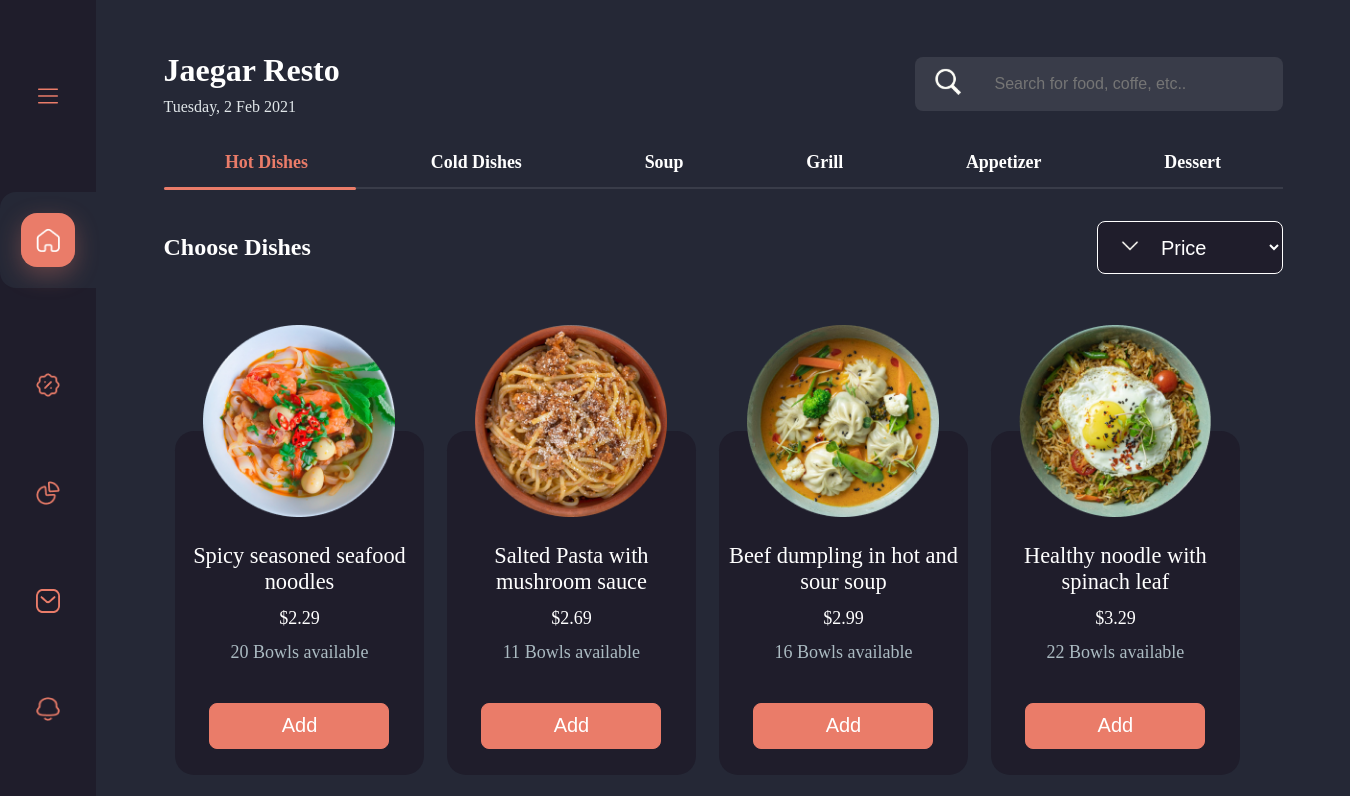
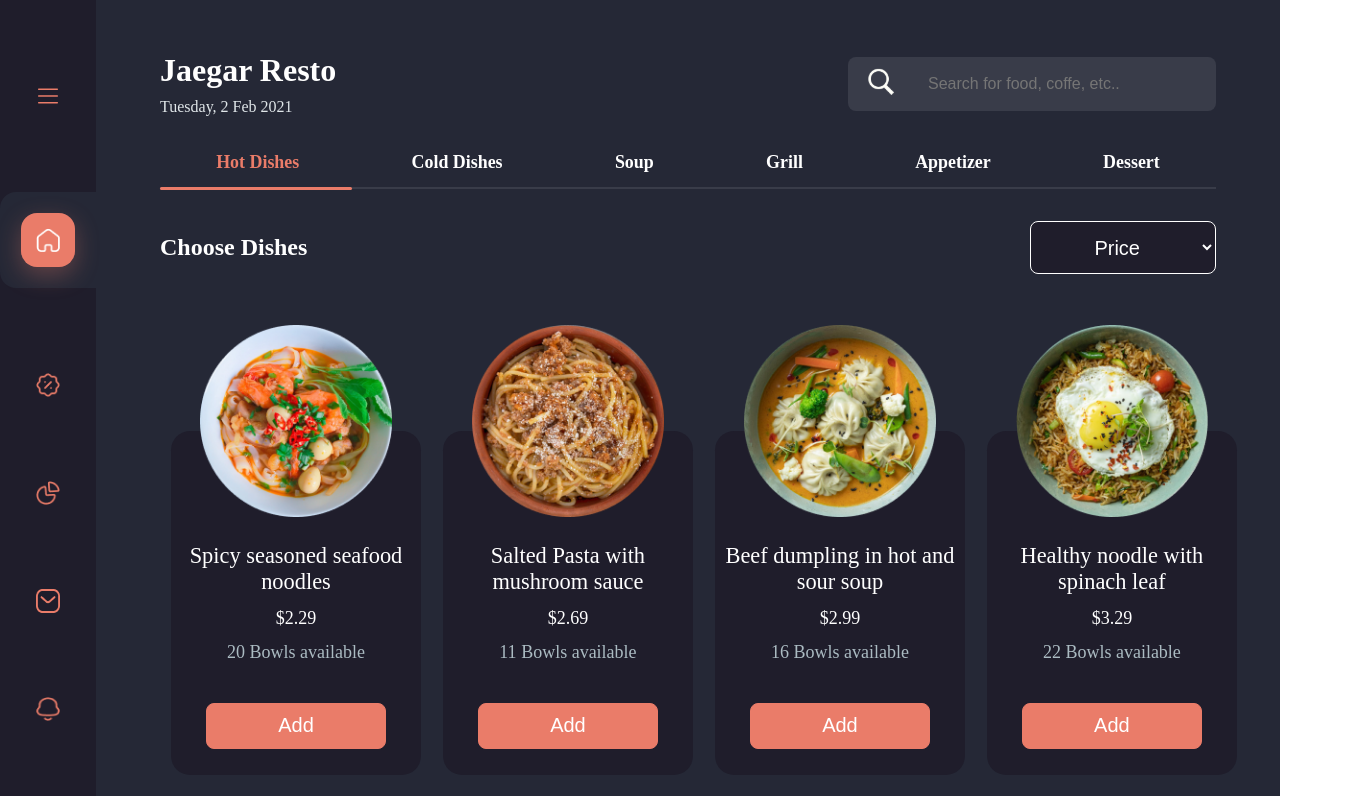
Before and after one commit to MukhriddinToshboyev/Pitsa, a React (Vite) app: page / in a window 1280 px wide. Shown: the top 796 px of the page, 1350 px wide, since content can reach past the window. Built offline with nearby package versions, Linux system fonts and the light colour scheme.

Commit message:
handleLogaut

```diff
--- a/src/App.jsx
+++ b/src/App.jsx
@@ -4,14 +4,10 @@ import Home from "./Home";
 
 function App() {
   const [cart, setCart] = useState([]);
-  const [showCart, setShowCart] = useState(false);
 
   function handleAddToCart(item) {
     setCart([...cart, { ...item, quantity: 1 }]);
   }
-  const handleHSHowCart = () => {
-    setShowCart(true);
-  };
 
   const handleQuantityIncrement = (obj) => {
     if (obj.quantity === 10) {
@@ -48,8 +44,6 @@ function App() {
           cartItems1={cart}
           handleQuantityDecrement={handleQuantityDecrement}
           handleQuantityIncrement={handleQuantityIncrement}
-          handleHSHowCart={handleHSHowCart}
-          showCart={showCart}
         />
       </div>
     </>
--- a/src/Home/index.jsx
+++ b/src/Home/index.jsx
@@ -85,14 +85,21 @@ function Home({
   cartItems1,
   handleQuantityDecrement,
   handleQuantityIncrement,
-  handleHSHowCart,
-  showCart,
 }) {
+  const [showCart, setShowCart] = useState(false);
+
+  const handleHSHowCart = () => {
+    setShowCart(true);
+  };
+  const handleLogaut = () => {
+    setShowCart(false);
+  };
   return (
     <div className="container-div">
       <div className="home-container">
         {showCart && (
           <Orders
+            handleLogaut={handleLogaut}
             handleQuantityDecrement={handleQuantityDecrement}
             handleQuantityIncrement={handleQuantityIncrement}
             cartItems1={cartItems1}
@@ -151,9 +158,6 @@ function Home({
               <p className="home-navigation__line_dishes"></p>
             </div>
             <div className="home-navigation__choose">
-              <div className="home-navigation__icon">
-                <img src={HomeIcon10} alt="icon" />
-              </div>
               <p className="home-navigation__prise">Choose Dishes</p>
 
               <select
--- a/src/Home/style.css
+++ b/src/Home/style.css
@@ -16,7 +16,7 @@
 
 /* Home header */
 .home-container {
-  width: 1350px;
+  width: 100%;
   height: 64rem;
   margin: 0 auto;
   z-index: 1;
@@ -188,11 +188,6 @@
   position: relative;
 }
 
-.home-navigation__icon {
-  position: absolute;
-  right: 9rem;
-}
-
 .home-navigation__prise {
   font-size: 1.5rem;
   font-weight: 600;
--- a/src/Orders/index.jsx
+++ b/src/Orders/index.jsx
@@ -17,6 +17,7 @@ function Orders({
   handleQuantityDecrement,
   handleQuantityIncrement,
   cartItems1,
+  handleLogaut,
 }) {
   const [subTotal, setSubTotal] = useState(0);
 
@@ -47,7 +48,13 @@ function Orders({
       <div className="orders-payment">
         <header className="orders-header">
           <div className="orders-header__number">
-            <img src={OrdersIcon1} alt="icon" className="orders-header__icon" />
+            <button onClick={handleLogaut} className="handleLogaut">
+              <img
+                src={OrdersIcon1}
+                alt="icon"
+                className="orders-header__icon"
+              />
+            </button>
             <h1 className="orders-header__text">Orders #34562</h1>
           </div>
           <div className="orders-header__title">
--- a/src/Orders/style.css
+++ b/src/Orders/style.css
@@ -52,6 +52,12 @@
   background: rgba(37, 40, 54, 1);
   display: flex;
   flex-direction: column;
+}
+
+.handleLogaut {
+  background: #252836;
+  border: 1px solid #252836;
+  cursor: pointer;
 }
 
 /* orders header */
@@ -145,9 +151,6 @@
 
 .orders-section__input {
   width: 27rem;
-}
-
-.orders-items {
 }
 
 .orders-item {
```
